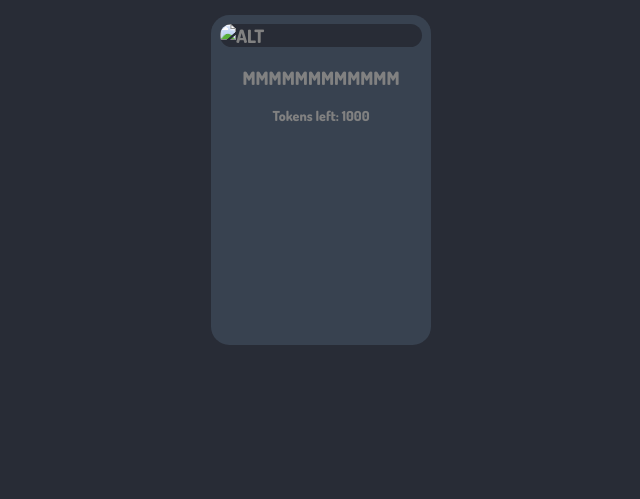
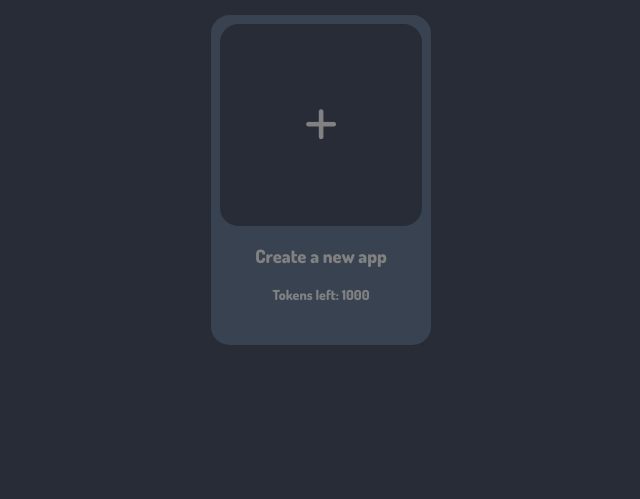
Before and after one commit to sqowey/devportal, a PHP site: page /portal/ in a window 1280 px wide. Shown: the part 40-539 px from the top of the page, without its empty margins (319-959 px from the left). Run offline with PHP 8.4, Linux system fonts and the light colour scheme; the visitor is signed in with stand-in values (Sample User, id 1); data that the repository does not hold is empty; some libraries are stand-ins or nearby versions.

Commit message:
add new application button

```diff
--- a/portal/index.php
+++ b/portal/index.php
@@ -34,9 +34,11 @@
     <div id="applications_list">
         <div class="application_item">
             <div class="container">
-                <img src="https://via.placeholder.com/1000C/ffffff" alt="ALT" class="application_logo">
-                <div class="application_name">MMMMMMMMMMMM</div>
-                <div class="application_status">Tokens left: 1000</div>
+                <div class="application_new_plus application_logo">
+                    <i class=" fa-solid fa-plus"></i>
+                </div>
+                <div class="application_new_title">Create a new app</div>
+                <div class="application_new_subtitle">Tokens left: 1000</div>
             </div>
         </div>
     </div>
--- a/portal/style.css
+++ b/portal/style.css
@@ -110,3 +110,28 @@ Applications list
     text-align: center;
     font-size: 0.75rem;
 }
+
+.application_new_plus {
+    grid-area: application_logo;
+    width: 100%;
+    aspect-ratio: 1 / 1;
+    border-radius: 1rem;
+    display: flex;
+    justify-content: center;
+    align-items: center;
+}
+
+.application_new_plus i {
+    font-size: 2rem;
+}
+
+.application_new_title {
+    grid-area: application_name;
+    text-align: center;
+}
+
+.application_new_subtitle {
+    grid-area: application_status;
+    text-align: center;
+    font-size: 0.75rem;
+}
```
